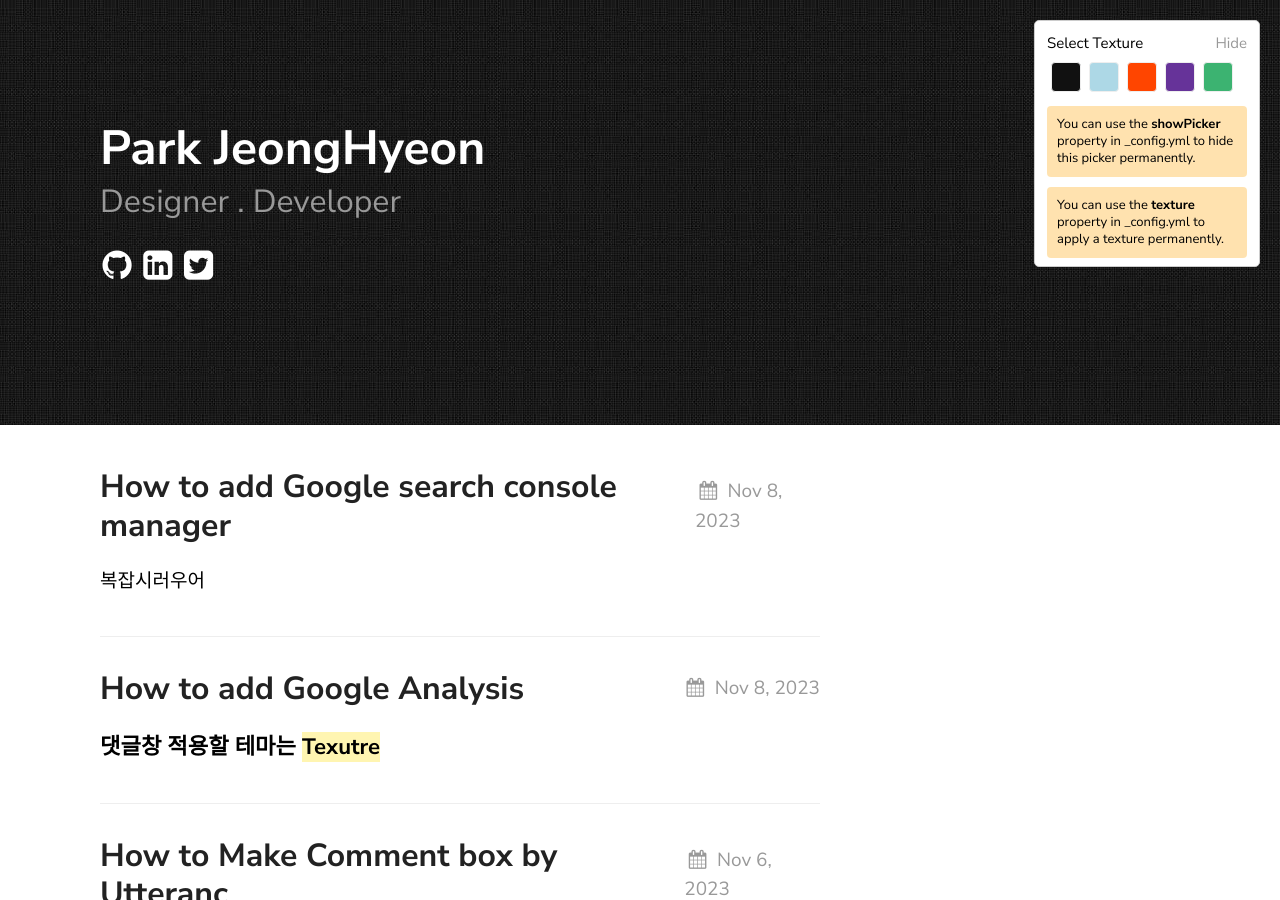
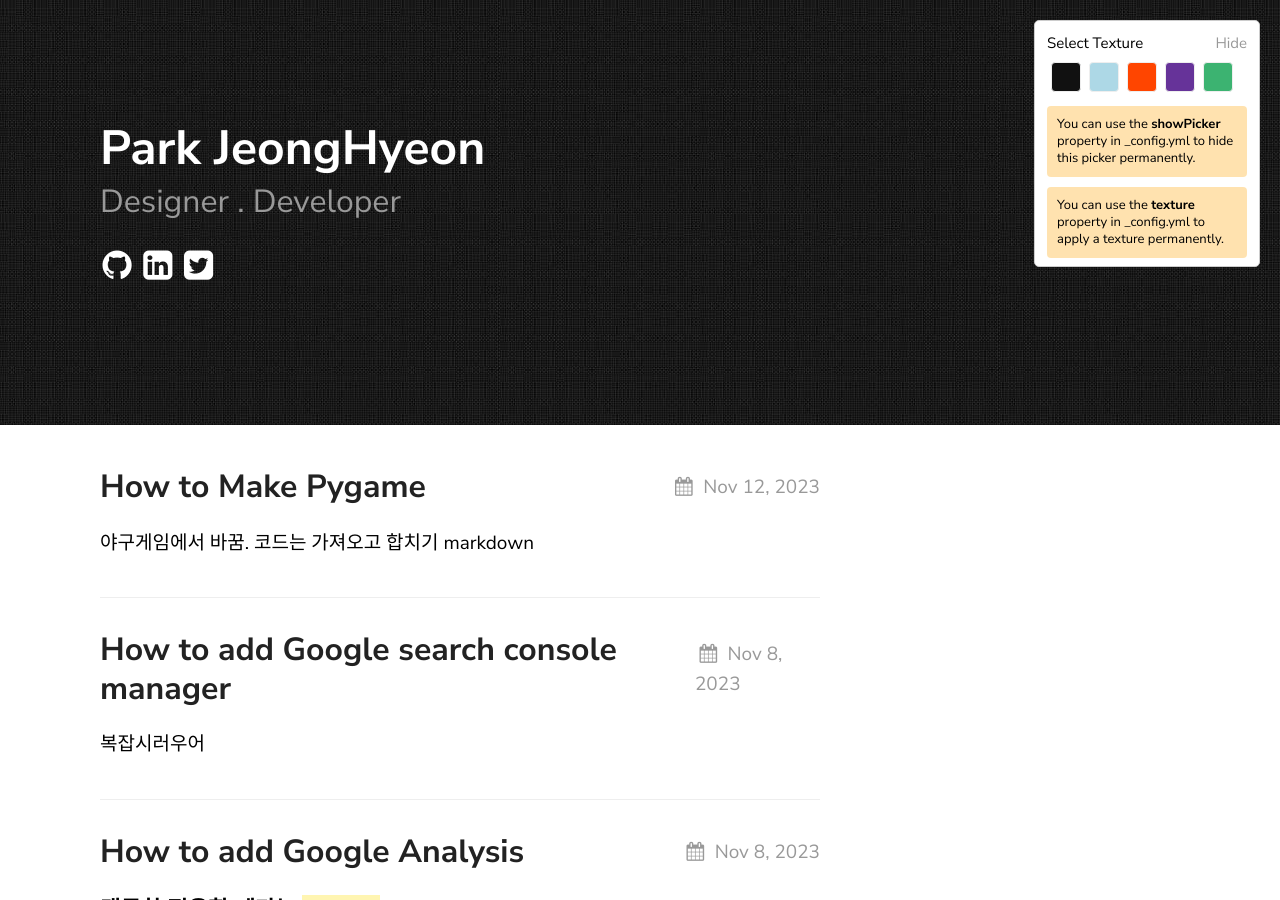
Before and after one commit to ParkJeonghyeon1013/ParkJeonghyeon1013.github.io, a Jekyll site: the page built from index.md, in a window 1280 px wide and 900 px high. Built offline with Jekyll 4.4.1, drawn with Linux system fonts in a browser that asks for light colours.

Commit message:
image Fix and add 3 post

```diff
--- a/_posts/2023-11-09-commentTab-post.markdown
+++ b/_posts/2023-11-09-GoogleSearchConsole-post.markdown
@@ -2,7 +2,7 @@
 layout: post
 title:  "How to add Google search console manager"
 description: 깃 블로그에 구글 검색에 잡히도록 만들기
-date:   2023-11-09 07:00:36 +9
+date:   2023-11-9 07:00:36 +9
 categories: Git Blog
 ---
 복잡시러우어
--- /dev/null
+++ b/_posts/2023-11-13-Pygame-post copy.markdown
@@ -0,0 +1,11 @@
+---
+layout: post
+title:  "How to Make Pygame"
+description: 파이게임 만들기
+date:   2023-11-13 07:00:36 +9
+categories: Game Python Pygame
+---
+
+야구게임에서 바꿈.
+코드는 가져오고
+합치기 markdown
```
Also changed, not shown: _posts/2023-11-08-GoogleAnalysis-post.markdown (renamed from _posts/2023-11-08-commentTab-post.markdown), image/post_231108/anc.png, image/post_231108/checkID.png, image/post_231108/config.png, image/post_231108/footer.png, image/post_231108/tagAnc.png, image/post_231108_2/화면 캡처 2023-11-08 171158.png (deleted), image/post_231109/화면 캡처 2023-11-08 170302.png (renamed from image/post_231108_2/화면 캡처 2023-11-08 170302.png), image/post_231109/화면 캡처 2023-11-08 170349.png (renamed from image/post_231108_2/화면 캡처 2023-11-08 170349.png), image/post_231109/화면 캡처 2023-11-08 170547.png (renamed from image/post_231108_2/화면 캡처 2023-11-08 170547.png), image/post_231109/화면 캡처 2023-11-08 170622.png (renamed from image/post_231108_2/화면 캡처 2023-11-08 170622.png), image/post_231109/화면 캡처 2023-11-08 171135.png (renamed from image/post_231108_2/화면 캡처 2023-11-08 171135.png), image/post_231109/화면 캡처 2023-11-08 171158.png (added).
